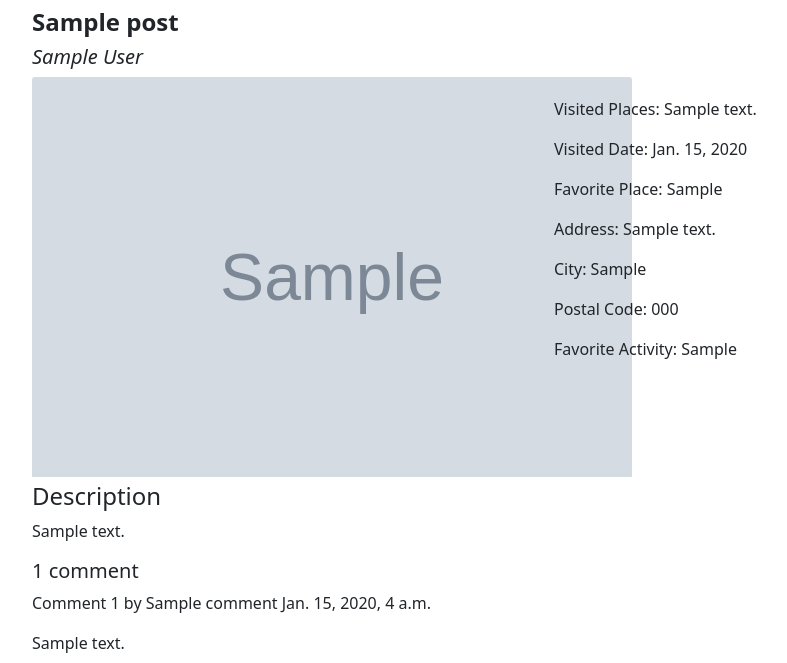
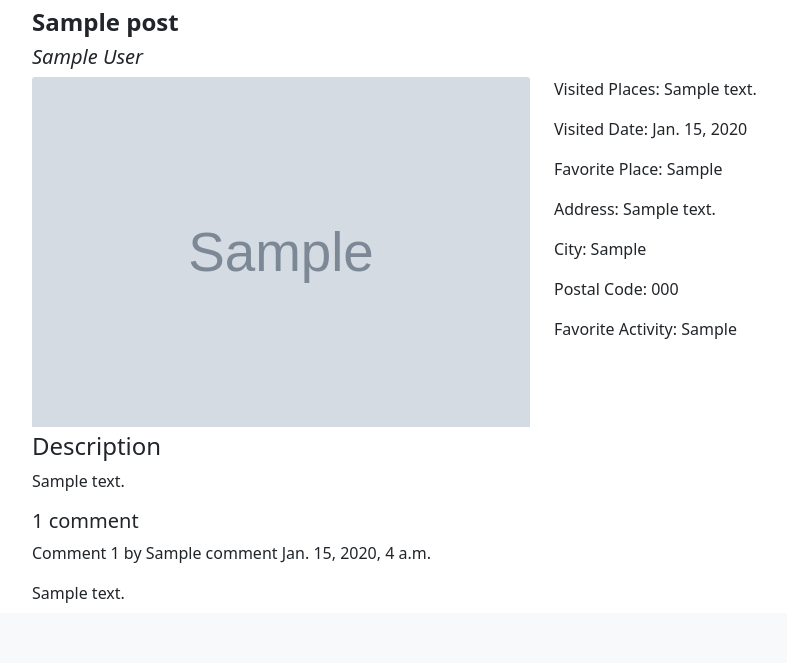
Before and after one commit to meetmanjusri/blog, a Django app: page /blog_post/1 in a window 1280 px wide. Shown: the part 241-904 px from the top of the page, without its empty margins (98-885 px from the left). After the commit the page ends 844 px from the top, so only its background shows below. Run offline with Django 3.2, Linux system fonts and the light colour scheme; tables that the repository leaves empty hold one stand-in row (values such as "Sample post"); grey boxes marked "Sample" are stand-in pictures; some libraries are stand-ins or nearby versions.

Commit message:
Fixed errors

```diff
--- a/templates/journey/blog_post.html
+++ b/templates/journey/blog_post.html
@@ -2,17 +2,22 @@
 {% load static %}
 {% block title %}Posts{% endblock %}
 {% block content %}
-
+    <style>
+        img {
+            height: 350px;
+            object-fit: cover;
+        }
+    </style>
     <div class="container">
         <div class="row">
             <h2 class="fs-4 fw-bold">{{ post.title }}</h2>
             <h2 class="fs-5 fst-italic">{{ post.author.get_full_name }}</h2>
         </div>
-        <div class="row">
-            <div class="col-sm-6 col-md-6">
-                <img class="card-img-top" style="width: 600px; height: 400px;" src="{{ post.image_url }}" alt="image">
+        <div class="row gx-4 row-cols-2 row-cols-sm-1 row-cols-lg-2 row-cols-xl-2 justify-content-right">
+            <div class="col">
+                <img class="card-img-top" src="{{ post.image_url }}" alt="image">
             </div>
-            <div class="col-sm-6 col-md-6" style="margin-top:20px;">
+            <div class="col">
                 <p>Visited Places: {{ post.visited_places }}</p>
                 <p>Visited Date: {{ post.visited_date }}</p>
                 <p>Favorite Place: {{ post.favorite_place }}</p>
@@ -22,7 +27,7 @@
                 <p>Favorite Activity: {{ post.favorite_activity }}</p>
             </div>
         </div>
-        <div class="row" style= "padding-top: 5px;">
+        <div class="row" style="padding-top: 5px;">
             <h4>Description</h4>
             <p>{{ post.description|safe }}</p>
         </div>
```
Also changed, not shown: templates/journey/post_list.html (+4 -3 lines).
